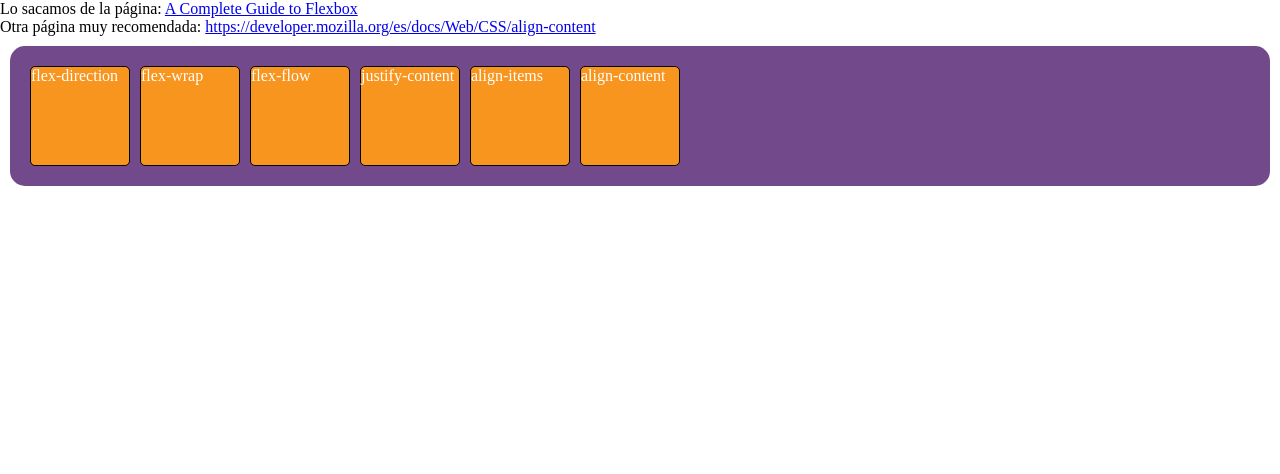
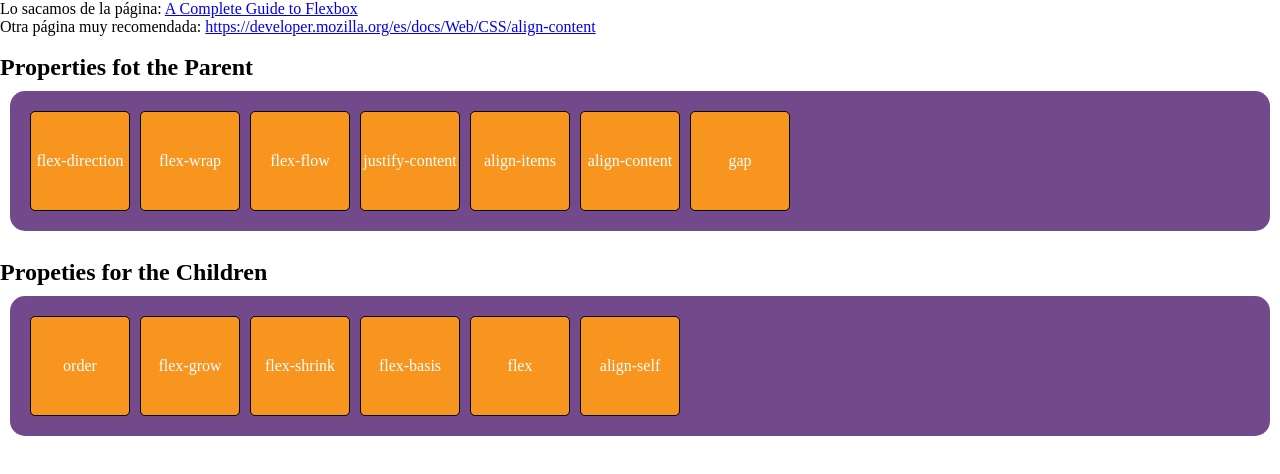
Before and after one commit to Andy-Fernandez/CDefinitivoHTMLyCSS-, a plain HTML site: page PracticaFlexBox/index.html in a window 1280 px wide. Drawn offline with Linux system fonts and the light colour scheme.

Commit message:
La carpeta PracticaFlexBox la dejamos en las primeras 5 propiedades de contenedores, en el index pusimos solamente los títulos de las 6 propiedades de los items/hijos que nos falta completar al igual que gap. Aun no se soluciona el promebla del colapso en aling-content, es porque el contenedor tiene un height definido presiento que se resuleve con el min-height o el max-height

```diff
--- a/PracticaFlexBox/CSS/style.css
+++ b/PracticaFlexBox/CSS/style.css
@@ -12,7 +12,7 @@
 /* Cada contenedor es un ejemplo de las variaciones de una propiedad. */
 .container{
     display: flex;
-    flex-direction: row;
+    flex-flow: row wrap;
     background-color: #724A8C;
     padding: 15px;
     margin: 10px;
@@ -21,6 +21,9 @@
 
 /* Propiedades generales de cada caja: */
 .box{
+    display: flex;
+    justify-content: center;
+    align-items: center;
     color: white;
     width: 100px;
     height: 100px;
--- a/PracticaFlexBox/index.html
+++ b/PracticaFlexBox/index.html
@@ -15,6 +15,8 @@
     <p>
         Otra página muy recomendada: <a href="https://developer.mozilla.org/es/docs/Web/CSS/align-content">https://developer.mozilla.org/es/docs/Web/CSS/align-content</a>
     </p>
+    <!-- Salto de linea -->
+    <br><h2>Properties fot the Parent</h2>
     <div class="container">
         <div class="box_1 box">
             <a href="./flex-direction.html">flex-direction</a>
@@ -34,9 +36,30 @@
         <div class="box_1 box">
             <a href="./align-content.html">align-content</a>
         </div>
-        <!-- <div class="box_1 box">
-            <a href="./align-self.html">align-self</a>
-        </div> -->
+        <div class="box_1 box">
+            <a href="./gap.html">gap</a>
+        </div>
+    </div>
+    <br><h2>Propeties for the Children</h2>
+    <div class="container">
+        <div class="box_1 box">
+            <a href="">order</a>
+        </div>
+        <div class="box_1 box">
+            <a href="">flex-grow</a>
+        </div>
+        <div class="box_1 box">
+            <a href="">flex-shrink</a>
+        </div>
+        <div class="box_1 box">
+            <a href="">flex-basis</a>
+        </div>
+        <div class="box_1 box">
+            <a href="">flex</a>
+        </div>
+        <div class="box_1 box">
+            <a href="">align-self</a>
+        </div>
     </div>
 </body>
 </html>
```
